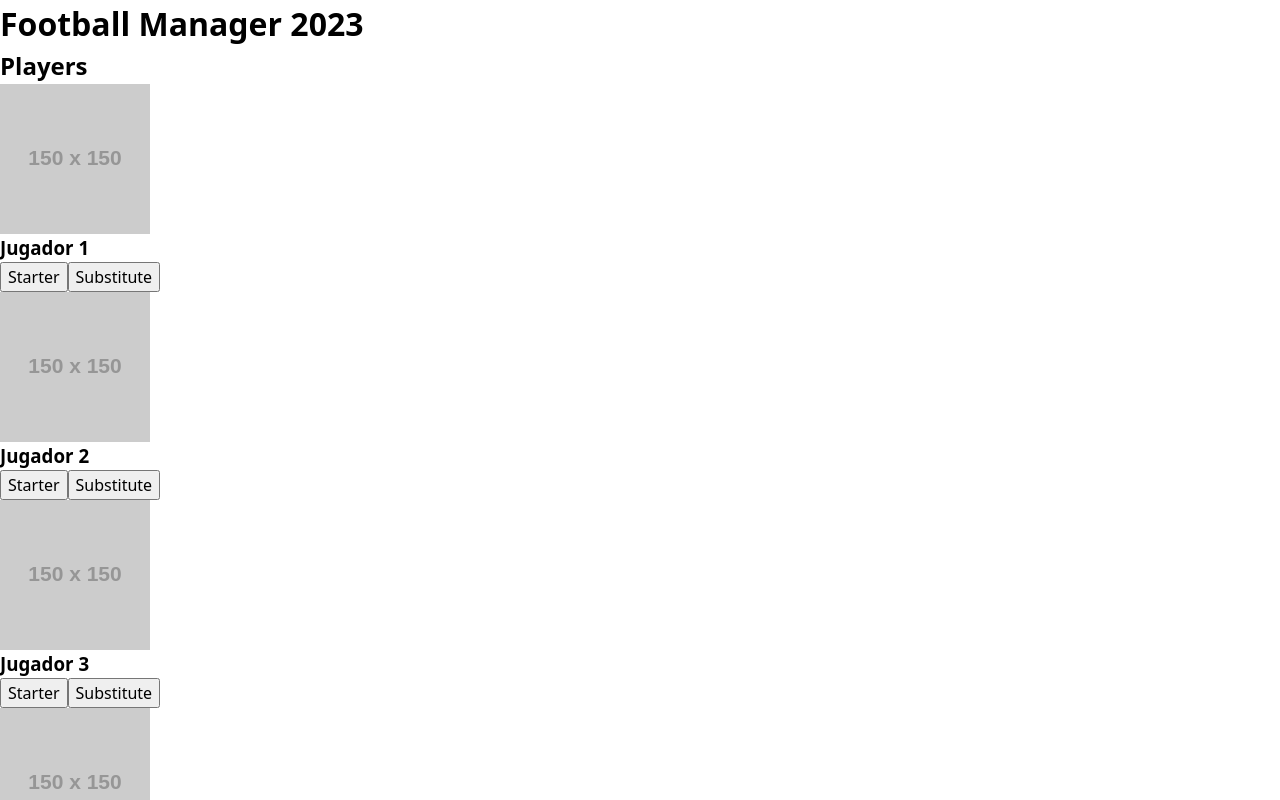
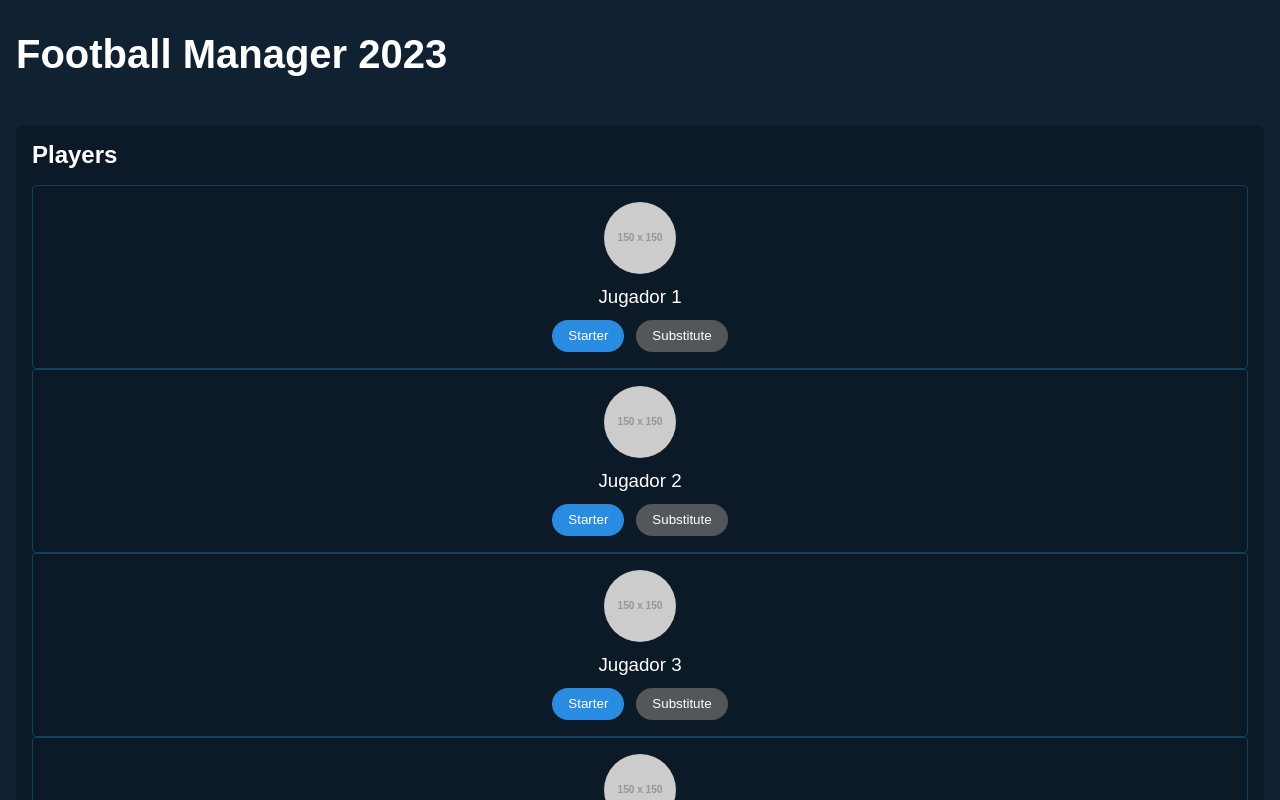
Before and after one commit to valenn0101/react-redux-basic, a React (Vite) app: page / in a window 1280 px wide. Shown: the top 800 px of the page. Built offline with nearby package versions, Linux system fonts and the light colour scheme.

Commit message:
Feat: Estilos-Descargados

```diff
--- a/package.json
+++ b/package.json
@@ -40,12 +40,14 @@
     "@emotion/styled": "^11.11.0",
     "@mui/material": "^5.13.6",
     "@reduxjs/toolkit": "^1.9.5",
+    "node-sass": "^9.0.0",
     "react": "^18.2.0",
     "react-dom": "^18.2.0",
     "react-redux": "^8.1.1",
     "react-router": "^6.13.0",
     "react-router-dom": "^6.13.0",
-    "redux": "^4.2.1"
+    "redux": "^4.2.1",
+    "sass": "^1.64.1"
   },
   "devDependencies": {
     "@commitlint/cli": "^17.6.5",
--- a/src/components/Team/Starters.tsx
+++ b/src/components/Team/Starters.tsx
@@ -1,4 +1,6 @@
 import { connect } from "react-redux";
+
+import field from "../../styles/cancha.svg";
 
 type Player = {
   id: number;
@@ -25,6 +27,7 @@
             <p>{player.name}</p>
           </article>
         ))}
+        <img src={field} alt="field" />
       </div>
     </section>
   );
--- a/src/main.tsx
+++ b/src/main.tsx
@@ -1,4 +1,4 @@
-import "./main.css";
+import "./styles/styles.scss";
 
 import { StrictMode } from "react";
 import { createRoot } from "react-dom/client";
--- a/src/pages/Home.tsx
+++ b/src/pages/Home.tsx
@@ -1,3 +1,5 @@
+import "../styles/styles.scss";
+
 import { Provider } from "react-redux";
 
 import Players from "@/components/players";
--- /dev/null
+++ b/src/styles/styles.scss
@@ -0,0 +1,268 @@
+//----- ADVERTENCIA -----//
+/*
+* Código SCSS elaborado con fines de apoyar el ejercicio en React
+* Utilizar bajo su propio riesgo
+* Coman frutas y verduras
+*
+* Su amigo: Juan Disain
+*/
+//----- FINAL DE LA ADVERTENCIA -----//
+
+//----- Layout - base -----//
+* {
+    padding: 0;
+    margin: 0;
+    box-sizing: border-box;
+  }
+
+  :root {
+    --spacing: 0.75rem;
+  }
+
+  body {
+    font-family: sans-serif;
+    background: #102132
+  }
+
+  main {
+    margin: 0 auto;
+    max-width: 1500px;
+    padding: 2rem 1rem;
+  }
+
+  h1 {
+    color: white;
+    margin-bottom: 3rem;
+    font-size: 2.5rem;
+  }
+
+  h2 {
+    margin-bottom: 1rem;
+    color: white
+  }
+
+  section {
+    margin-bottom: 4rem;
+    padding: 1rem;
+    background: #0c1926;
+    border-radius: 8px;
+  }
+
+  .players-container {
+    overflow: auto;
+    padding-bottom: 2rem;
+  }
+
+  section>div:not(.field):not(.players-container) {
+    display: grid;
+    grid-template-columns: repeat(3, 1fr);
+    grid-gap: 2rem;
+
+    @media screen and (min-width: 640px) {
+      grid-template-columns: repeat(6, 1fr);
+    }
+
+  }
+
+
+  article img {
+    --size: 4.5rem;
+    width: var(--size);
+    height: var(--size);
+    object-fit: cover;
+    border-radius: 100%;
+    margin-bottom: var(--spacing);
+  }
+
+  //----- Botones -----//
+  button {
+    border: none;
+    cursor: pointer;
+    outline: none;
+  }
+
+  //----- Jugadores -----//
+
+  .player {
+    display: flex;
+    flex-direction: column;
+    align-items: center;
+    padding: 1rem;
+    border-radius: 0.25rem;
+    box-shadow: 0 2px 4px 2px rgba(#000, 0.05);
+    border: 1px solid #104266;
+
+    h3 {
+      margin-bottom: var(--spacing);
+      color: white;
+      font-weight: normal;
+    }
+
+    button {
+      line-height: 2rem;
+      padding: 0 1rem;
+      border-radius: 1rem;
+    }
+
+    button:first-child {
+      $color: #2A8CE1;
+      color: #fff;
+      background-color: $color;
+      margin-right: var(--spacing);
+
+      &:hover {
+        background-color: darken($color, 10);
+      }
+    }
+
+    button:nth-child(2) {
+      background: rgb(83, 87, 90);
+      color: white;
+      border: 1px solid var(--color);
+
+      &:hover {
+        background-color: rgb(58, 62, 65);
+        color: #fff;
+      }
+
+    }
+
+  }
+
+  //----- Titular -----//
+  .starter,
+  .subtitutes {
+    display: flex;
+    flex-direction: column;
+    align-items: center;
+    transition: .5s;
+
+    img {
+      margin-bottom: 0;
+    }
+
+    div {
+      position: relative;
+    }
+
+    p {
+      color: #fff;
+      background-color: rgba(#000, 0.5);
+      padding: 0 1rem;
+      line-height: 2;
+      border-radius: 1rem;
+      font-size: 0.9rem;
+    }
+
+    button {
+      $color: #E40320;
+      justify-content: center;
+      align-items: center;
+      position: absolute;
+      right: 0;
+      top: 0;
+      color: #fff;
+      width: 1.15rem;
+      height: 1.15rem;
+      border-radius: 50%;
+      background-color: $color;
+      display: none;
+
+      &:hover {
+        background-color: darken($color, 5);
+      }
+
+    }
+
+    &:hover {
+        button {
+            display: flex;
+        }
+    }
+
+  }
+
+  //----- Cancha de futbol -----//
+  .field {
+    margin: 0 auto;
+    width: 75%;
+    position: relative;
+
+    .starter {
+      position: absolute;
+
+      img {
+        --size: 3rem;
+      }
+
+      p {
+
+        @media screen and (max-width: 640px) {
+          display: none;
+        }
+
+      }
+
+    }
+
+    //----- Posiciones de los jugadores -----//
+
+    .starter:first-child {
+      left: 5%;
+      top: 50%;
+      transform: translateY(-25%);
+    }
+
+    .starter:nth-child(2) {
+      left: 30%;
+      top: 10%;
+    }
+
+    .starter:nth-child(3) {
+      left: 25%;
+      top: 30%;
+    }
+
+    .starter:nth-child(4) {
+      left: 25%;
+      top: 50%;
+    }
+
+    .starter:nth-child(5) {
+      left: 30%;
+      top: 75%;
+    }
+
+    .starter:nth-child(6) {
+      left: 50%;
+      top: 30%;
+      transform: translateX(-50%);
+    }
+
+    .starter:nth-child(7) {
+      left: 50%;
+      top: 55%;
+      transform: translateX(-50%);
+    }
+
+    .starter:nth-child(8) {
+      left: 60%;
+      top: 15%;
+    }
+
+    .starter:nth-child(9) {
+      left: 60%;
+      top: 70%;
+    }
+
+    .starter:nth-child(10) {
+      left: 70%;
+      top: 50%;
+    }
+
+    .starter:nth-child(11) {
+      left: 80%;
+      top: 30%;
+    }
+
+  }
```
Also changed, not shown: src/styles/cancha.svg (added), 1 other file (tests, documents, lock files or other folders).
